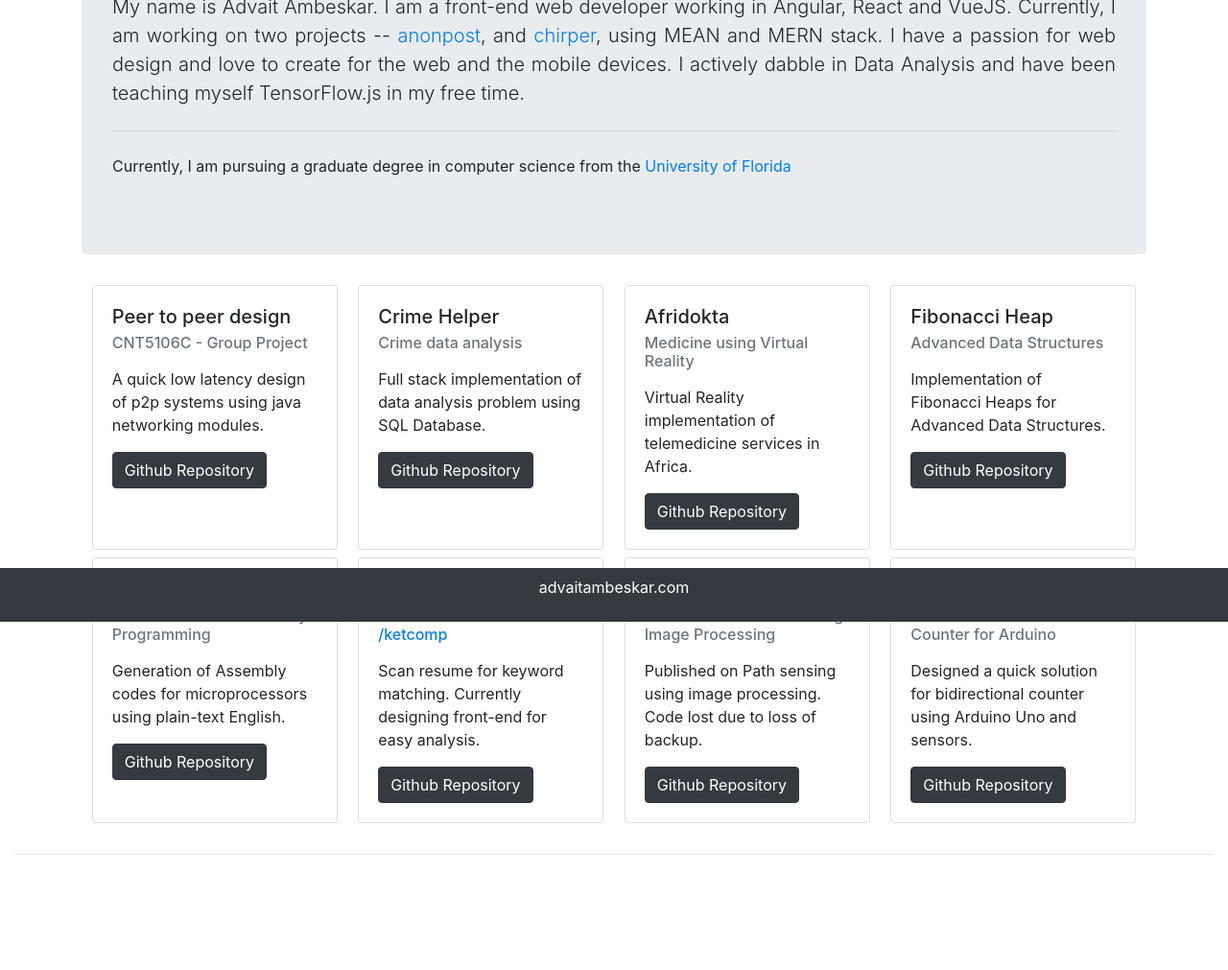
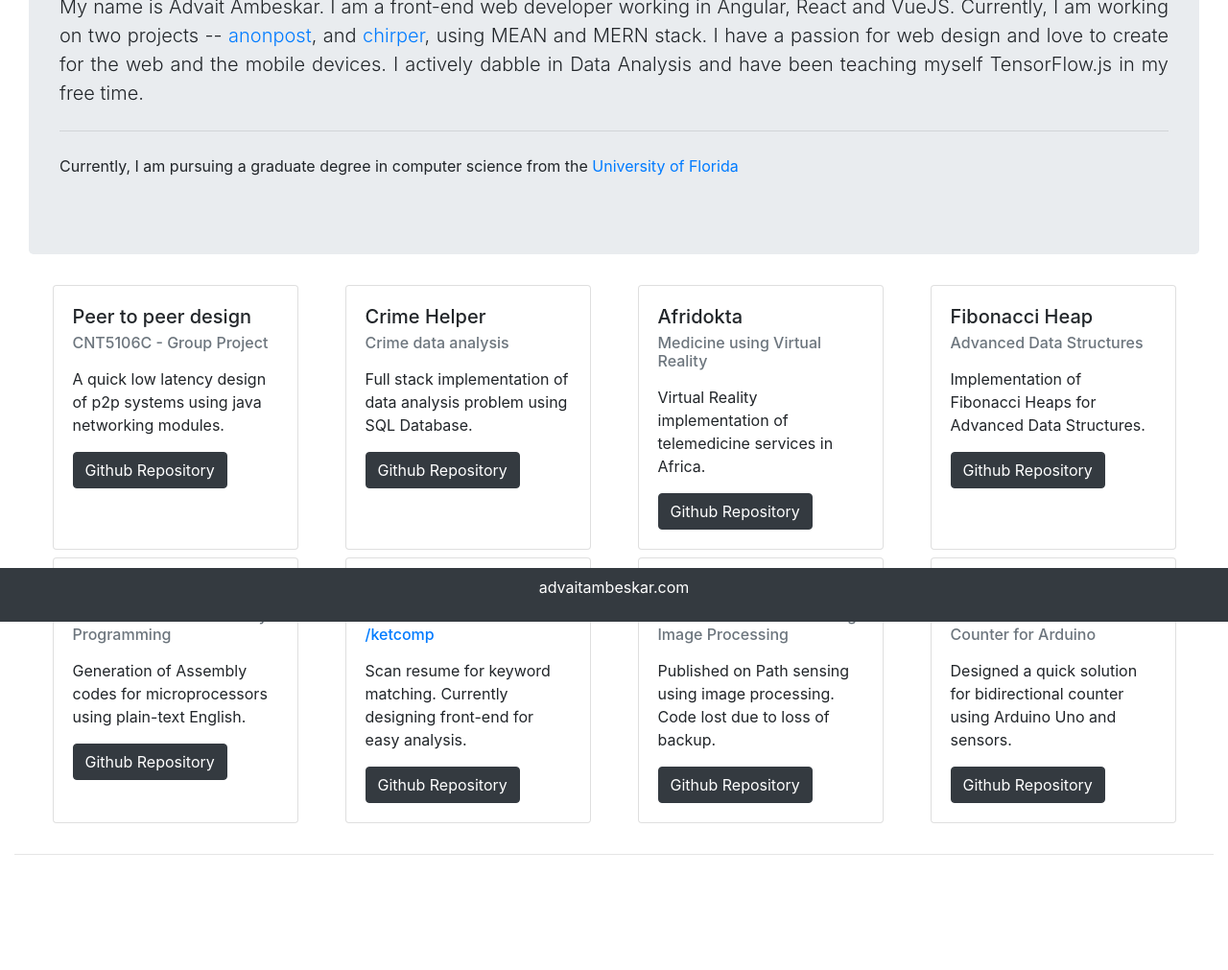
Before and after one commit to advaitambeskar/advaitambeskar.github.io, a plain HTML site: page index.html in a window 1280 px wide. Shown: the part 152-1163 px from the top of the page at 96% size. Drawn offline with nearby package versions, Linux system fonts and the light colour scheme.

Commit message:
changed to try new responsive techniques

```diff
--- a/index.css
+++ b/index.css
@@ -1,12 +1,11 @@
 @media only screen and (min-width: 580px){
-    body{
-        width: 100%;
+    .card{
+        width: 16rem;
     }
 }
 
 @media only screen and (max-width: 580px){
-    body{
-        max-width: 580px;
-        width: 18rem
+    .card{
+
     }
 }
--- a/index.html
+++ b/index.html
@@ -11,7 +11,7 @@
         crossorigin="anonymous"></script>
     <link rel="stylesheet" href="https://stackpath.bootstrapcdn.com/bootstrap/4.2.1/css/bootstrap.min.css" integrity="sha384-GJzZqFGwb1QTTN6wy59ffF1BuGJpLSa9DkKMp0DgiMDm4iYMj70gZWKYbI706tWS"
         crossorigin="anonymous">
-    <link rel="stylesheet" href="/index.css">
+    <link rel="stylesheet" href="./index.css">
 
     <!--
         I might update this website frequently, as I upload more substantial stuff on my github.
@@ -55,8 +55,8 @@
         <!--
         Lite introduction in light background
     -->
-        <div class="container">
-            <div class="jumbotron" style="width: 100%;">
+        <div class="container-fluid">
+            <div class="jumbotron">
                 <h1 class="display-5 mt-4">Hello, world!</h1>
                 <p class="lead text-justify">My name is Advait Ambeskar. I am a front-end web developer working in
                     Angular,
@@ -82,9 +82,9 @@
     -->
 
         <!-- TOP 4 -->
-        <div class="container">
+        <div class="container-fluid">
             <div class="row mx-auto">
-                <div class="card mb-2 mx-auto" style="width: 16rem; ">
+                <div class="card mb-2 mx-auto" >
                     <div class="card-body">
                         <h5 class="card-title">Peer to peer design</h5>
                         <h6 class="card-subtitle mb-3 text-muted">CNT5106C - Group Project</h6>
@@ -93,7 +93,7 @@
                             Repository</a>
                     </div>
                 </div>
-                <div class="card mb-2 mx-auto" style="width: 16rem;">
+                <div class="card mb-2 mx-auto">
                     <div class="card-body">
                         <h5 class="card-title">Crime Helper</h5>
                         <h6 class="card-subtitle mb-3 text-muted">Crime data analysis</h6>
@@ -101,7 +101,7 @@
                         <a href="https://github.com/advaitambeskar/Crime-Helper" class="btn btn-dark">Github Repository</a>
                     </div>
                 </div>
-                <div class="card mb-2 mx-auto" style="width: 16rem;">
+                <div class="card mb-2 mx-auto">
                     <div class="card-body">
                         <h5 class="card-title">Afridokta</h5>
                         <h6 class="card-subtitle mb-3 text-muted">Medicine using Virtual Reality</h6>
@@ -110,7 +110,7 @@
                             Repository</a>
                     </div>
                 </div>
-                <div class="card mb-2 mx-auto" style="width: 16rem;">
+                <div class="card mb-2 mx-auto">
                     <div class="card-body">
                         <h5 class="card-title">Fibonacci Heap</h5>
                         <h6 class="card-subtitle mb-3 text-muted">Advanced Data Structures</h6>
@@ -124,9 +124,9 @@
 
         <!-- NEXT 4 -->
 
-        <div class="container">
+        <div class="container-fluid">
             <div class="row mx-auto">
-                <div class="card mb-2 mx-auto" style="width: 16rem; ">
+                <div class="card mb-2 mx-auto">
                     <div class="card-body">
                         <h5 class="card-title">Assembly using NLP</h5>
                         <h6 class="card-subtitle mb-3 text-muted">NLP Solution for Assembly Programming</h6>
@@ -134,7 +134,7 @@
                         <a href="https://github.com/advaitambeskar/NLP_Assembly" class="btn btn-dark">Github Repository</a>
                     </div>
                 </div>
-                <div class="card mb-2 mx-auto" style="width: 16rem;">
+                <div class="card mb-2 mx-auto">
                     <div class="card-body">
                         <h5 class="card-title">Resume Scan</h5>
                         <h6 class="card-subtitle mb-3 text-muted">With master. Forked from <a class="no-text-decoration"
@@ -144,7 +144,7 @@
                         <a href="https://github.com/advaitambeskar/ResumeScan" class="btn btn-dark">Github Repository</a>
                     </div>
                 </div>
-                <div class="card mb-2 mx-auto" style="width: 16rem;">
+                <div class="card mb-2 mx-auto">
                     <div class="card-body">
                         <h5 class="card-title">Maze Path</h5>
                         <h6 class="card-subtitle mb-3 text-muted">Robot Path Detection using Image Processing</h6>
@@ -153,7 +153,7 @@
                         <a href="https://github.com/advaitambeskar/mazepathIP" class="btn btn-dark">Github Repository</a>
                     </div>
                 </div>
-                <div class="card mb-2 mx-auto" style="width: 16rem;">
+                <div class="card mb-2 mx-auto">
                     <div class="card-body">
                         <h5 class="card-title">Visitor Counter </h5>
                         <h6 class="card-subtitle mb-3 text-muted">Bidirectional Visitor Counter for Arduino</h6>
@@ -167,7 +167,7 @@
         </div>
         <hr class="my-4">
         <!-- more repositories -->
-        <div class="container">
+        <div class="container-fluid">
 
         </div>
 
@@ -175,7 +175,7 @@
         Footer
     -->
         <!-- Pre-footer spacer -->
-        <div class="container">
+        <div class="container-fluid">
             <div class="row">
                 <div class="col my-5">
                 </div>
```
Also changed, not shown: 1 other file.
